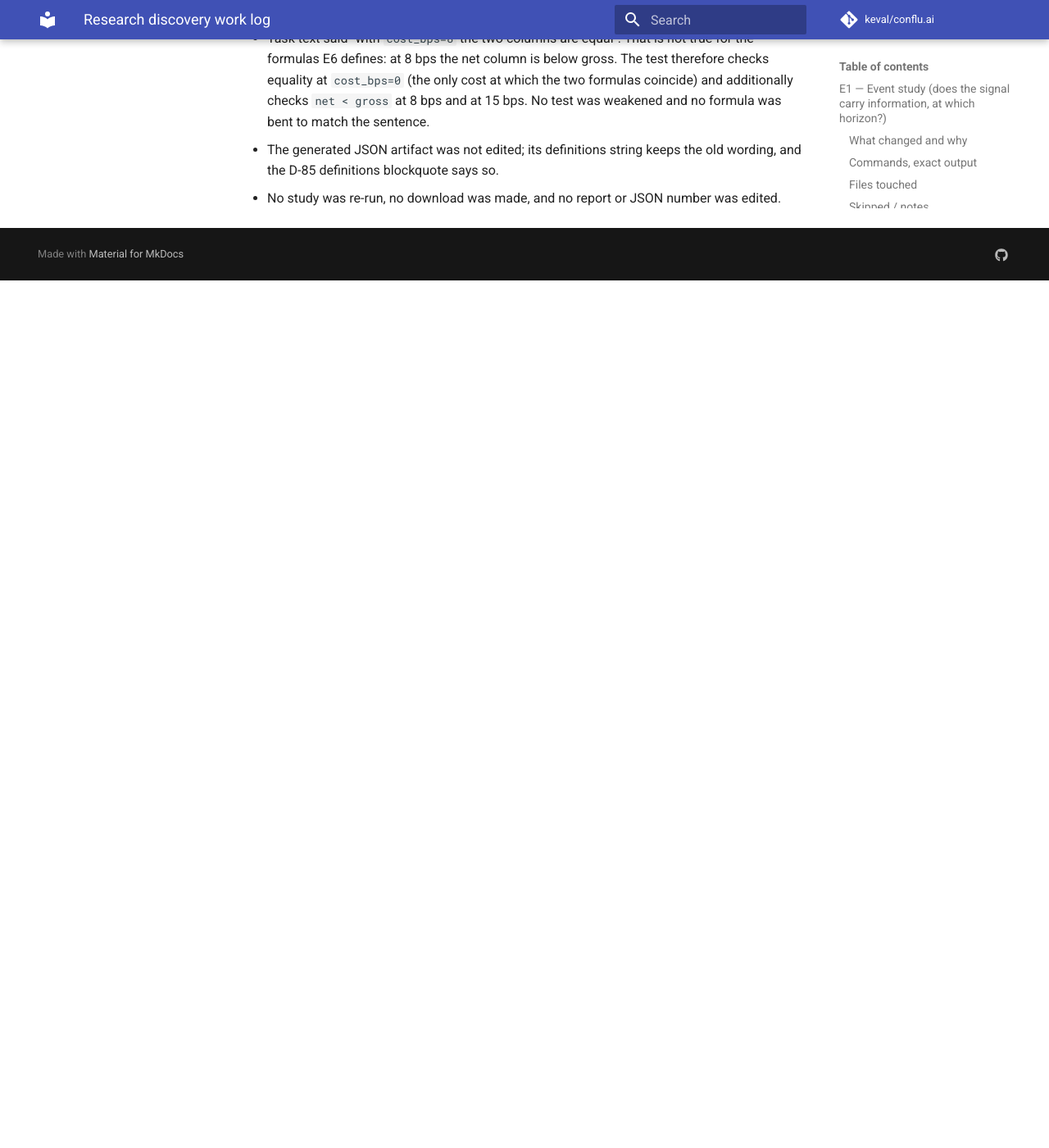
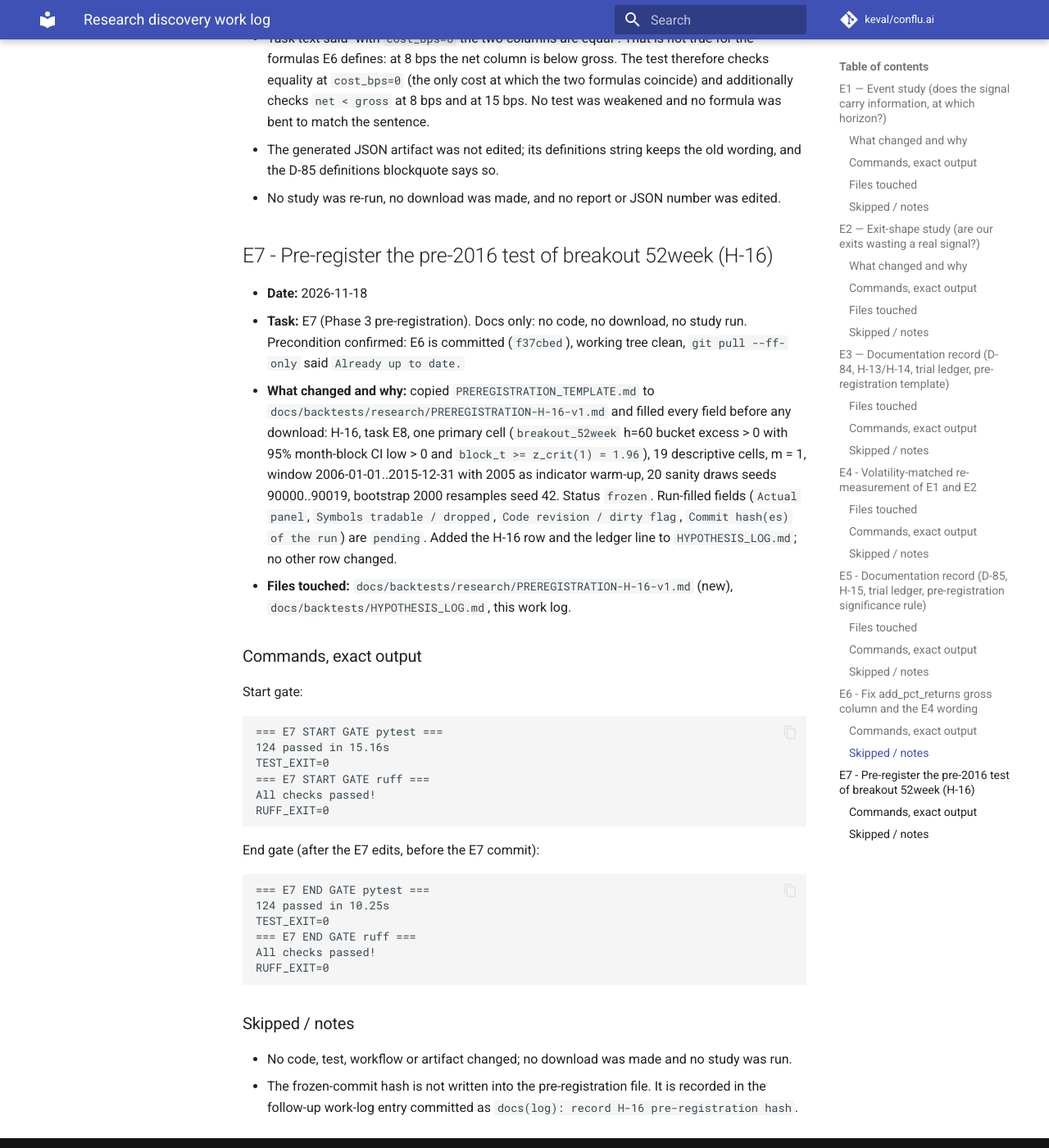
Before and after one commit to mk-keval/conflu.ai, an MkDocs documentation site: the page built from docs/SESSIONS/research-discovery-log.md, in a window 1280 px wide and 1400 px high, scrolled down 19797 px. Shown: the whole window at 82% size. Built offline with MkDocs 1.6.1 and Material for MkDocs 9.7.7, drawn with Linux system fonts in a browser that asks for light colours; comment, search, counter and statistics services are not loaded; before the commit the page ends 20139 px from its top, so only the background shows below that.

Commit message:
docs(research): pre-register H-16 pre-2016 check of breakout 52week (E7)

````diff
--- a/docs/SESSIONS/research-discovery-log.md
+++ b/docs/SESSIONS/research-discovery-log.md
@@ -939,3 +939,55 @@ git diff --stat
   old wording, and the D-85 definitions blockquote says so.
 - No study was re-run, no download was made, and no report or JSON number was
   edited.
+
+## E7 - Pre-register the pre-2016 test of breakout 52week (H-16)
+
+- **Date:** 2026-11-18
+- **Task:** E7 (Phase 3 pre-registration). Docs only: no code, no download, no
+  study run. Precondition confirmed: E6 is committed (`f37cbed`), working tree
+  clean, `git pull --ff-only` said `Already up to date.`
+- **What changed and why:** copied `PREREGISTRATION_TEMPLATE.md` to
+  `docs/backtests/research/PREREGISTRATION-H-16-v1.md` and filled every field
+  before any download: H-16, task E8, one primary cell (`breakout_52week` h=60
+  bucket excess > 0 with 95% month-block CI low > 0 and
+  `block_t >= z_crit(1) = 1.96`), 19 descriptive cells, m = 1, window
+  2006-01-01..2015-12-31 with 2005 as indicator warm-up, 20 sanity draws
+  seeds 90000..90019, bootstrap 2000 resamples seed 42. Status `frozen`.
+  Run-filled fields (`Actual panel`, `Symbols tradable / dropped`,
+  `Code revision / dirty flag`, `Commit hash(es) of the run`) are `pending`.
+  Added the H-16 row and the ledger line to `HYPOTHESIS_LOG.md`; no other row
+  changed.
+- **Files touched:** `docs/backtests/research/PREREGISTRATION-H-16-v1.md`
+  (new), `docs/backtests/HYPOTHESIS_LOG.md`, this work log.
+
+### Commands, exact output
+
+Start gate:
+
+```text
+=== E7 START GATE pytest ===
+124 passed in 15.16s
+TEST_EXIT=0
+=== E7 START GATE ruff ===
+All checks passed!
+RUFF_EXIT=0
+```
+
+End gate (after the E7 edits, before the E7 commit):
+
+```text
+=== E7 END GATE pytest ===
+124 passed in 10.25s
+TEST_EXIT=0
+=== E7 END GATE ruff ===
+All checks passed!
+RUFF_EXIT=0
+```
+
+### Skipped / notes
+
+- No code, test, workflow or artifact changed; no download was made and no
+  study was run.
+- The frozen-commit hash is not written into the pre-registration file. It is
+  recorded in the follow-up work-log entry committed as
+  `docs(log): record H-16 pre-registration hash`.
--- a/docs/backtests/HYPOTHESIS_LOG.md
+++ b/docs/backtests/HYPOTHESIS_LOG.md
@@ -48,6 +48,7 @@ else in this file is input to the review, never a verdict.
 | H-13 | 2026-11-17 | E1 / D-84 event study: forward returns after each real setup signal, minus the same-date eligible-universe mean, at horizons 1, 5, 10, 20, 60; no stops, targets or portfolio rules | Exploratory (in-sample, 2015-2026; post-hoc, no pre-registration) | 9014 / 4915 / 9168 / 14481 events after cooldown (SMR / breakout / low_vol / volume) | h=5 mean excess -9.0 / +7.7 / -5.2 / +5.5 bp; h=20 -26.1 / +14.6 / -15.4 / -11.1 bp; 200 matched-random nulls, seeds 50000..50199 | **EXPLORATORY** - one survivorship-biased panel, no walk-forward, same-date eligibility benchmark, no portfolio constraints. Not pre-registered. Never the scorecard, D-75 pass bar, kill rule or forward verdict |
 | H-14 | 2026-11-17 | E2 / D-84 exit study: five exit variants (B0-B4) on the same entries, compared with 100 matched-random entry sets under the same exit | Exploratory (in-sample, 2015-2026; post-hoc, no pre-registration) | 16683 / 6819 / 18346 / 20830 entries before exit-variant drops (SMR / breakout / low_vol / volume) | Best mean r_net: low_vol B4 0.2463 (gap 0.0310, gap/std 2.66); worst: breakout B3 -0.0484 (gap -0.0500, gap/std -4.02); 4 setups x 5 variants = 20 cells, not independent | **EXPLORATORY** - one survivorship-biased panel, no walk-forward, no capacity or slot competition, shared entries across variants and nulls. Not pre-registered. Never the scorecard, D-75 pass bar, kill rule or forward verdict |
 | H-15 | 2026-11-17 | E4 / D-85 vol-matched re-measurement: E1 event study against a volatility-bucket benchmark and E2 exit study against a volatility-matched entry null, in R and percent units, with `block_t` and Bonferroni `z_crit(20)` | Exploratory (in-sample, 2015-2026; post-hoc, no pre-registration) | 9014 / 4915 / 9168 / 14481 events; 16683 / 6819 / 18346 / 20830 entries (SMR / breakout / low_vol / volume) | 0 of 20 E1 cells and 0 of 20 E2 cells pass; largest absolute `block_t` 2.27 (`breakout_52week` h=60); low_vol B4 R gap +0.0394 (`block_t` 0.50) and percent gap +8.8 bp (`block_t` 0.38); no `p_high`/`p_low`; 20 sanity seeds 70000..70019, 100 null seeds 80000..80099 | **EXPLORATORY** - one survivorship-biased panel, no walk-forward, no capacity or slot competition, shared entries across variants and nulls. Not pre-registered. Never the scorecard, D-75 pass bar, kill rule or forward verdict |
+| H-16 | 2026-11-18 | E8 / D-86 window study: time-reversed check of `breakout_52week` h=60 vol-matched excess on a window not used by E1/E2/E4 (2006-2015), pre-registered in [`PREREGISTRATION-H-16-v1.md`](research/PREREGISTRATION-H-16-v1.md) before any download | Exploratory (in-sample, 2006-2015; pre-registered) | not yet run | not yet run | **PRE-REGISTERED — not yet run**. 1 primary cell (`breakout_52week` h=60) + 19 descriptive cells; never the scorecard, D-75 pass bar, kill rule or forward verdict |
 
 ---
 
@@ -558,6 +559,8 @@ Values copied verbatim from `docs/backtests/research/EVENT_STUDY.md`,
 E4 re-measures both studies: Part 1 = 20 setup x horizon cells, Part 2 = 20 setup x
 variant cells. Cumulative trials after E4 = 80 cells.** Every cell is `EXPLORATORY`.
 
+H-16: 1 primary cell + 19 descriptive, new window, not counted in the 80.
+
 ### E1 — 20 cells (setup x horizon)
 
 | Setup | h | n | dates | mean excess (bp) | 95% CI (bp) | hit rate | raw mean | raw mean - 30 bp | null mean (bp) | null std (bp) | p_high | p_low | Label |
@@ -745,3 +748,4 @@ artifact path, and the decision it does (not) justify.
 | 2026-11-17 | Added H-14 (E2 exit study: `backend/app/research/exit_study.py`, `scripts/research_exit_study.py`, 6 tests, `EXIT_STUDY.md` + JSON, commit `62abbef`); 20 setup x variant cells, all EXPLORATORY and not pre-registered |
 | 2026-11-17 | E3 documentation only: recorded D-84, added the trial ledger (E1 20 cells, E2 20 cells) and added `docs/backtests/research/PREREGISTRATION_TEMPLATE.md` for future runs; no code, test, workflow or artifact change |
 | 2026-11-17 | Added H-15 (E4 vol-matched re-measurement: `backend/app/research/matched_control.py`, `scripts/research_vol_matched.py`, 8 tests, `VOL_MATCHED_STUDY.md` + JSON, commits `49cad31` / `84c7f8d` and D-85); E4 Part 1 20 cells + Part 2 20 cells, cumulative 80, none passing; replaced the template's `p <= 0.01` against an any-volatility control with the vol-matched CI plus an absolute-`block_t` threshold rule and marked the D-84 `p_high`/`p_low` descriptive only |
+| 2026-11-18 | Added H-16 (E7 pre-registration only: `docs/backtests/research/PREREGISTRATION-H-16-v1.md`, 1 primary cell + 19 descriptive on the 2006-2015 window); status PRE-REGISTERED, not yet run; no code, test, workflow or artifact change |
--- /dev/null
+++ b/docs/backtests/research/PREREGISTRATION-H-16-v1.md
@@ -0,0 +1,132 @@
+# Pre-registration — research harness experiment
+
+**Purpose:** freeze the question, metric, design and pass/fail rule **before** a research
+run so a post-hoc result cannot be presented as a pre-declared test (D-83/H-12 and
+D-84/H-13/H-14 were run without one and are labelled EXPLORATORY for that reason).
+
+**How to use:** copy this file to
+`docs/backtests/research/PREREGISTRATION-<H-ID>-v<n>.md`, fill every field, and commit
+it *before* the first full run. Write `not recorded` for any field that does not apply.
+Once frozen, no field may change without an entry in section 8; a changed pass/fail
+criterion makes the result EXPLORATORY, not confirmatory. The research harness is
+always EXPLORATORY — this template makes the rule explicit, it does not turn a
+research backtest into forward evidence.
+
+---
+
+## 1. Identity
+
+| Field | Value |
+|---|---|
+| Hypothesis ID (H-nn) | `H-16` |
+| Task / experiment ID | `E8` |
+| Title | Time-reversed check: does `breakout_52week` show positive vol-matched excess at h=60 on 2006-2015? |
+| Date written (before run) | `2026-11-18` |
+| Author | Keval Makwana |
+| Evidence label | `EXPLORATORY` (research harness) |
+| Status | `frozen` |
+| Decision ADR / linked decision | `D-86` (to be written in E10) |
+
+## 2. Question and metric
+
+| Field | Value |
+|---|---|
+| Research question (one sentence) | Does `breakout_52week` have mean excess return at horizon 60 versus the volatility-bucket benchmark that is greater than 0 on entries 2006-01-01..2015-12-31, a window not used by E1/E2/E4? |
+| Single primary metric | mean bucket excess at h=60 in bp |
+| Direction tested | `higher` |
+| Secondary metrics | reported, **NO pass/fail**: the same metric for `breakout_52week` at h=1, 5, 10, 20; all four setups at all five horizons; per-calendar-year means for `breakout_52week` at h=10, 20, 60; sanity draws |
+| What result would change a live decision? | `none — exploratory only` |
+| What is explicitly out of scope? | exits, costs, portfolio, any new setup, any other window, any re-run with changed parameters |
+
+## 3. Data and scope
+
+| Field | Value |
+|---|---|
+| Loader | `download_daily` on `.cache/research`, then `add_indicators` |
+| Requested span | `2005-01-01 -> 2015-12-31` |
+| Actual panel | `pending` |
+| Universe | `config/replay_universe_sp500.txt` current snapshot (survivorship-biased, and **more biased the further back the window goes**) |
+| Exclusions | `NON_TRADABLE` |
+| Signal source | `SETUPS["breakout_52week"](df)` at the close of day `t` (other setups descriptive only) |
+| Eligibility | `events.eligibility_frame` at the signal bar (`close >= 10`, `adv_usd20 >= 20M`, evaluated on dividend-adjusted prices, which is stricter in older years) |
+| Evaluation / entry start | `2006-01-01` (2005 is indicator warm-up) |
+| Panel-end rule | forward rows without the future close are dropped, as `events.py` does; no data after `2015-12-31` is loaded |
+| Symbols tradable / dropped | `pending` |
+| Code revision / dirty flag | `pending` |
+
+## 4. Design
+
+| Field | Value |
+|---|---|
+| Setups | `breakout_52week` (primary); `statistical_mean_reversion`, `low_vol_setup`, `volume_trend_accumulation` descriptive only |
+| Horizons / variants | `1, 5, 10, 20, 60` |
+| Cell count | 1 primary cell (`breakout_52week` h=60) plus 19 descriptive cells |
+| Entry rule | `signal at t, entry at open of t+1, ATR14 of the signal bar, skip NaN/<=0` |
+| Exit rule | `none — forward return only, no stops or targets` |
+| 1R definition | `not applicable — event study in percent units` |
+| Costs | `none — raw forward return` |
+| Sizing / position limit | `none — measurement only, no portfolio` |
+| Capacity / slot competition | `ignored` |
+| Cooldown / dedupe | `5` bars |
+| Strategy seeds | `none` |
+| Null / control family | `sanity only: vol_matched_random_signals (no significance null)` |
+| Null draws and seeds | `20 vol-matched random event sets per setup, seeds 90000..90019` |
+| Bootstrap resamples and seed | `2000 resamples, seed 42` |
+| Benchmark | `volatility-bucket benchmark via matched_control.vol_bucket_frame / bucket_benchmark / bucket_excess_frame` |
+
+## 5. Pass/fail criteria (fixed before the run)
+
+State one primary rule. Do not add or change a criterion after seeing the result.
+
+| Field | Value |
+|---|---|
+| Primary threshold | bucket excess at h=60 `> 0` bp |
+| Direction | `higher` |
+| Significance rule | 95% month-block CI lower bound `> 0` AND `block_t >= z_crit(1) = 1.96` (use `matched_control.cell_passes` with `z = z_crit(1)`) |
+| p-value | `not used — no p_high / p_low; the spread of one control run is descriptive, not a test` |
+| CI rule | 95% month-block bootstrap lower bound `> 0` |
+| Multiple-comparison handling | `m = 1`: exactly one cell is tested on this data; the 80 earlier exploratory cells explain why the hypothesis was chosen, they are not tests on this window |
+| R and percent | `not applicable — event study, percent units only` |
+| Pass action | record as a hypothesis only; no live change; next step would be point-in-time membership data and a forward sample |
+| Fail action | record and stop; do **not** re-run with another horizon, bucket count, cooldown, window or setup |
+| Amendment rule | any post-run change here invalidates the confirmatory label |
+
+## 6. Outputs and evidence
+
+| Field | Value |
+|---|---|
+| Script | `scripts/research_window_study.py` |
+| Flags | defaults only: `--start 2005-01-01 --end 2015-12-31 --eval-start 2006-01-01` |
+| Report path | `docs/backtests/research/WINDOW_STUDY_H16.md` |
+| JSON path | `docs/backtests/research/event_study/window_study_<timestamp>.json` |
+| Unit-test command | `python -m pytest -q backend/tests/test_research_window_study.py` plus the explicit CI list |
+| Lint command | the exact CI ruff scope, including `scripts/research_window_study.py` |
+| Commit hash of the frozen pre-registration | recorded in the E7 work-log entry, **not** in this file |
+| Commit hash(es) of the run | `pending` |
+
+## 7. Limits to restate with any result
+
+- In-sample, survivorship-biased universe; no walk-forward.
+- The universe is today's S&P 500 snapshot; the bias is larger for 2006-2015 than for
+  later windows, and there is **no point-in-time membership; results cannot rule out
+  survivorship**.
+- The liquidity gate is evaluated on dividend-adjusted prices, which is stricter in
+  older years.
+- Exploratory: never the scorecard, D-75 pass bar, kill rule or any forward verdict.
+- Capacity and slot competition are ignored.
+- The descriptive cells share signals and are not independent trials.
+- The bucket benchmark is a same-date eligibility mean, not sector- or size-matched.
+
+## 8. Amendment log
+
+| Date | Field | Old value | New value | Reason | Effect on label |
+|---|---|---|---|---|---|
+| `not recorded` | `none` | `none` | `none` | no amendment before the run | `still EXPLORATORY` |
+
+---
+
+Reference: [D-84](../../DECISIONS/D-84-research-signal-information-and-exit-shape.md),
+[D-85](../../DECISIONS/D-85-research-vol-matched-remeasurement.md),
+[H-13 / H-14 / H-15 and the trial ledger](../HYPOTHESIS_LOG.md),
+[EVENT_STUDY.md](EVENT_STUDY.md), [EXIT_STUDY.md](EXIT_STUDY.md),
+[VOL_MATCHED_STUDY.md](VOL_MATCHED_STUDY.md).
````
